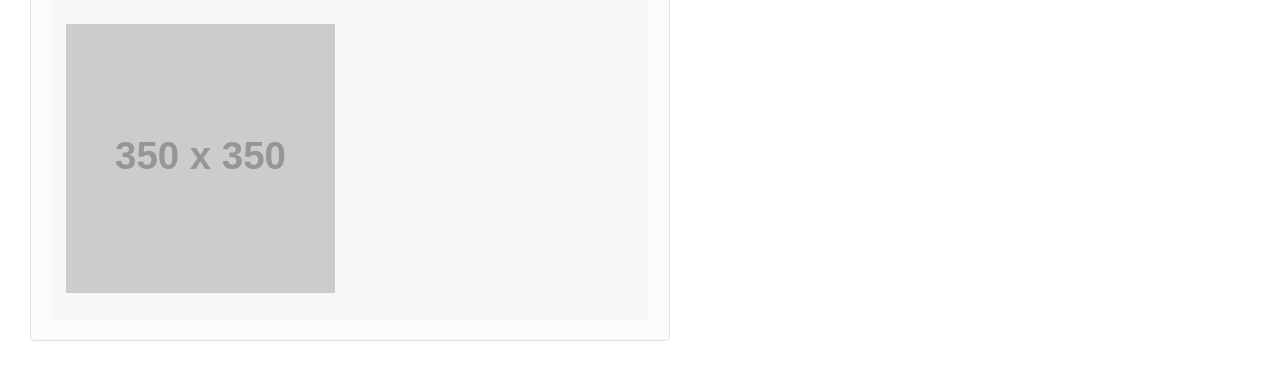
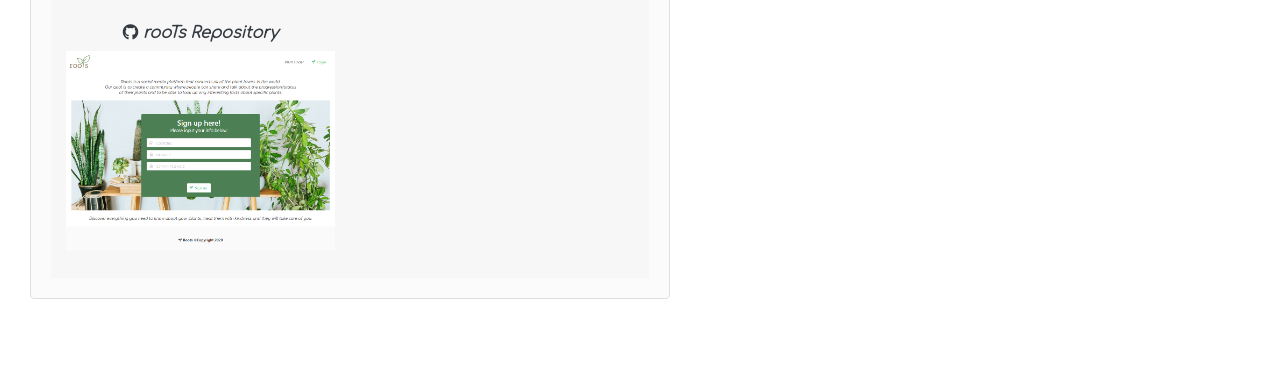
Before and after one commit to christyglee/Responsive-Portfolio, a plain HTML site: page portfolio.html in a window 1280 px wide. Shown: the part 866-1246 px from the top of the page. Drawn offline with nearby package versions, Linux system fonts and the light colour scheme; placeholder pictures from the web are drawn by us.

Commit message:
updated with project 2 in portfolio

```diff
--- a/portfolio.html
+++ b/portfolio.html
@@ -86,8 +86,9 @@
         <div class="row">
           <!-- 1 of 2 columns in fourth row -->
           <div class="col-md-6">
+            <a href="https://github.com/christyglee/roots-a-social-garden" target="_blank"><h6 class="text-center text-dark"><i class="fab fa-github"></i><strong><i> rooTs Repository</h6></a></strong></i>
                         <!-- Picture link to open to a differnt tab -->
-            <a href="https://placeholder.com" target="_blank"><img class="portfolio-img" width="250" height="250" src="https://via.placeholder.com/350" alt="Place holder image"></a>
+            <a href="https://infinite-cove-31054.herokuapp.com/" target="_blank"><img class="portfolio-img" width="250" height="250" src="roots-App.png" alt="rooTs App image"></a>
           </div>
           <!-- 2 of 2 columns in fourth row -->
           <div class="col-md-6">
```
Also changed, not shown: roots-App.png (added).
